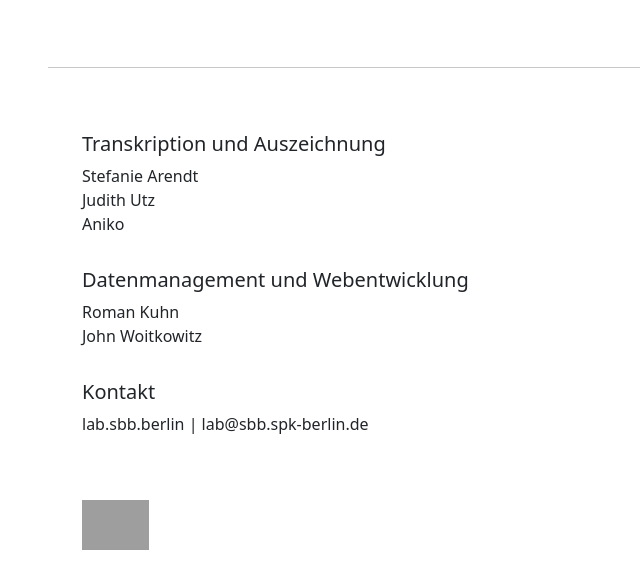
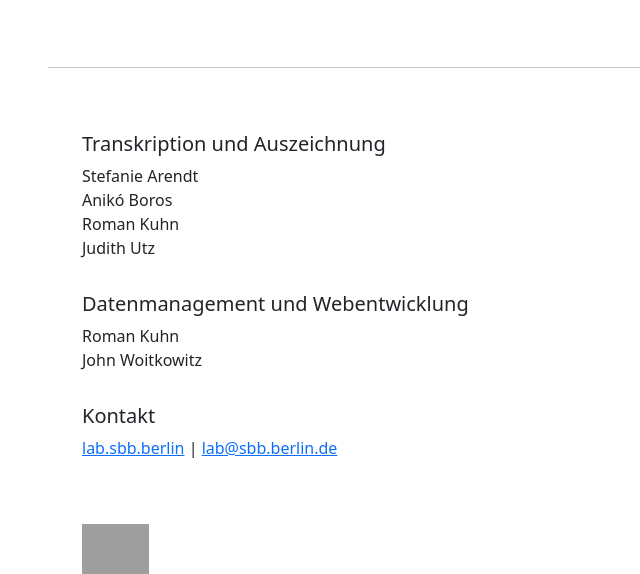
Before and after one commit to clio001/retro-bites, a Flask app: page /team/ in a window 1280 px wide. Shown: the part 294-868 px from the top of the page, without its empty margins (0-640 px from the left). Before the commit the page ends 844 px from the top, so only its background shows below. Run offline with Flask 3, Linux system fonts and the light colour scheme; some libraries are stand-ins or nearby versions; grey boxes are pictures that could not be loaded.

Commit message:
update ueber

```diff
--- a/docs/team/index.html
+++ b/docs/team/index.html
@@ -50,7 +50,7 @@
     <div class="row">
         <div class="col">
             <div class="h5">Transkription und Auszeichnung</div>
-            <p>Stefanie Arendt<br>Judith Utz<br>Aniko</p>
+            <p>Stefanie Arendt<br>Anikó Boros<br>Roman Kuhn<br>Judith Utz</p>
         </div>
     </div>
     <div class="row mt-3">
@@ -62,7 +62,7 @@
     <div class="row mt-3">
         <div class="col">
             <div class="h5">Kontakt</div>
-            <p>lab.sbb.berlin | lab@sbb.spk-berlin.de</p>
+            <p><a href="lab.sbb.berlin">lab.sbb.berlin</a> | <a href="mailto:lab@sbb.spk-berlin.de">lab@sbb.berlin.de</a></p>
         </div>
     </div>
     <div class="row mt-5">
--- a/templates/team.html
+++ b/templates/team.html
@@ -12,7 +12,7 @@
     <div class="row">
         <div class="col">
             <div class="h5">Transkription und Auszeichnung</div>
-            <p>Stefanie Arendt<br>Judith Utz<br>Aniko</p>
+            <p>Stefanie Arendt<br>Anikó Boros<br>Roman Kuhn<br>Judith Utz</p>
         </div>
     </div>
     <div class="row mt-3">
@@ -24,7 +24,7 @@
     <div class="row mt-3">
         <div class="col">
             <div class="h5">Kontakt</div>
-            <p>lab.sbb.berlin | lab@sbb.spk-berlin.de</p>
+            <p><a href="lab.sbb.berlin">lab.sbb.berlin</a> | <a href="mailto:lab@sbb.spk-berlin.de">lab@sbb.berlin.de</a></p>
         </div>
     </div>
     <div class="row mt-5">
```
